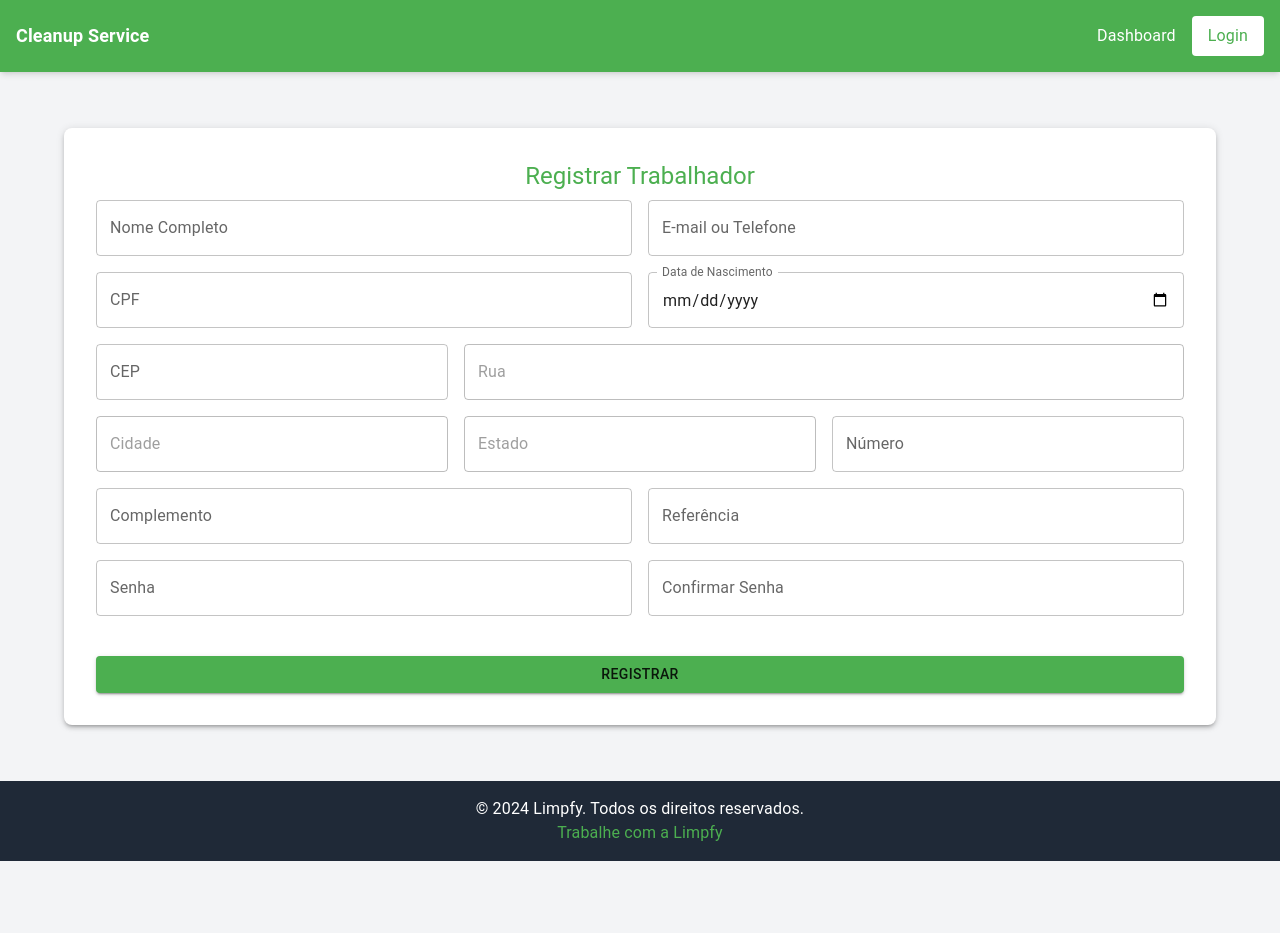
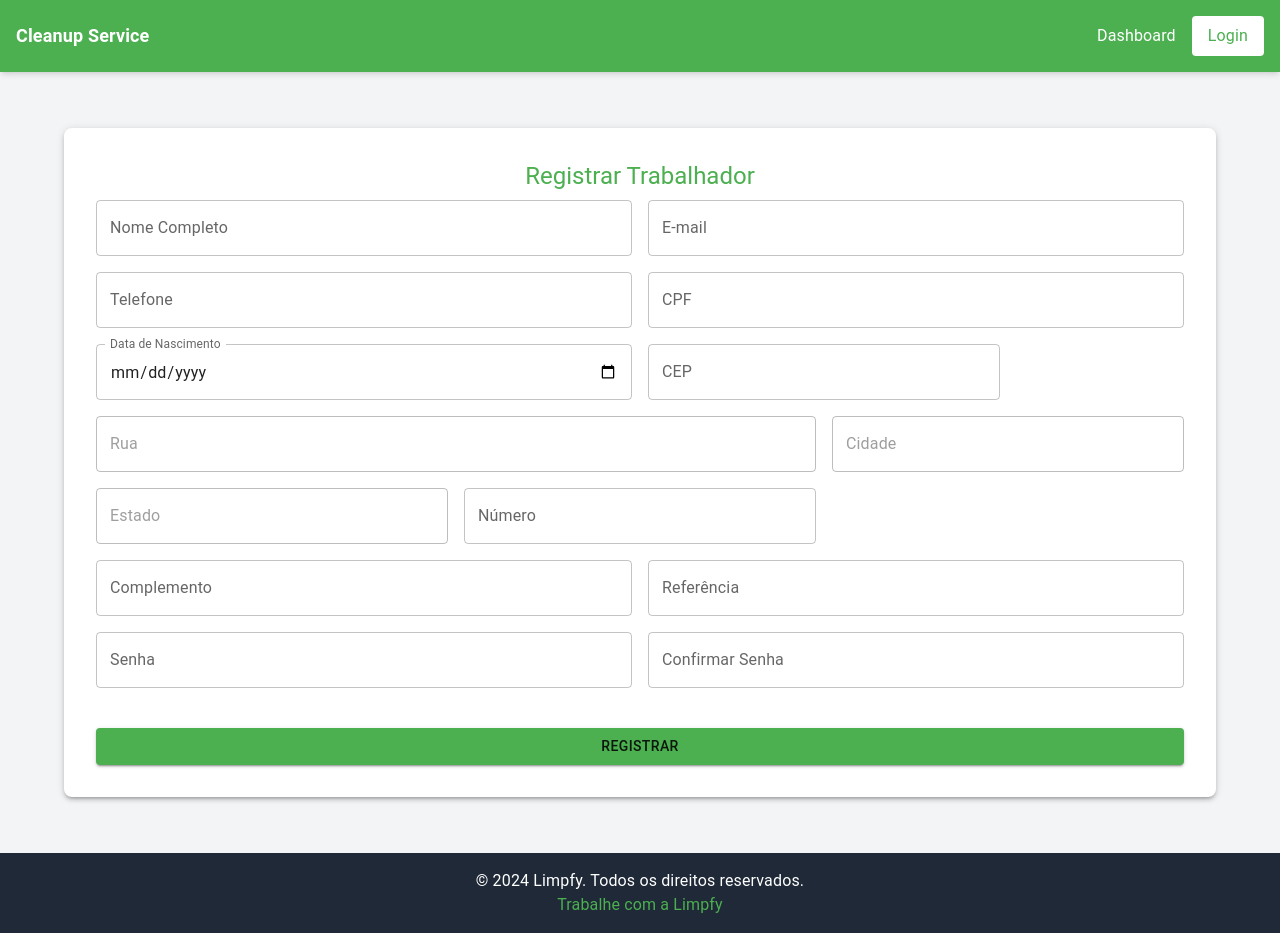
Before and after one commit to prcordova/my-cleaning-app, a Next.js app: page /register/worker in a window 1280 px wide. Before the commit the page ends 861 px from the top, so only its background shows below. Built offline with nearby package versions, Linux system fonts and the light colour scheme.

Commit message:
layout correto

```diff
--- a/src/app/register/worker/page.tsx
+++ b/src/app/register/worker/page.tsx
@@ -17,7 +17,7 @@ import { validateCPF } from "@/utils/validateCPF";
 const workerSchema = z
   .object({
     fullName: z.string().min(3, "Nome deve ter pelo menos 3 caracteres."),
-    emailOrPhone: z
+    email: z
       .string()
       .nonempty("E-mail ou telefone é obrigatório.")
       .regex(
@@ -32,6 +32,8 @@ const workerSchema = z
       const age = new Date().getFullYear() - new Date(date).getFullYear();
       return age >= 18;
     }, "Você precisa ter pelo menos 18 anos."),
+    phone: z.string().nonempty("Telefone é obrigatório."),
+    address: z.object({
       cep: z.string().regex(/^\d{8}$/, "CEP deve conter exatamente 8 números."),
       street: z.string().nonempty("Rua é obrigatória."),
       city: z.string().nonempty("Cidade é obrigatória."),
@@ -39,6 +41,7 @@ const workerSchema = z
       number: z.string().nonempty("Número é obrigatório."),
       complement: z.string().optional(),
       reference: z.string().optional(),
+    }),
     password: z
       .string()
       .min(8, "Senha deve ter pelo menos 8 caracteres.")
@@ -55,7 +58,8 @@ const RegisterWorker = () => {
 
   const [formData, setFormData] = useState({
     fullName: "",
-    emailOrPhone: "",
+    email: "",
+    phone: "",
     cpf: "",
     birthDate: "",
     cep: "",
@@ -114,20 +118,28 @@ const RegisterWorker = () => {
 
     setIsLoading(true);
     setErrors({});
-    console.log("Dados do formulário antes da validação:", formData);
-    console.log("Erros de validação:", errors);
-
     try {
-      // Atualize manualmente os valores no estado antes da validação
       const updatedFormData = {
-        ...formData,
-        street: formData.street || "", // Garante que "street" tenha valor
-        city: formData.city || "", // Garante que "city" tenha valor
-        state: formData.state || "", // Garante que "state" tenha valor
+        fullName: formData.fullName,
+        email: formData.email,
+        phone: formData.phone,
+        cpf: formData.cpf,
+        birthDate: formData.birthDate,
+        phone: formData.phone,
+        password: formData.password,
+        confirmPassword: formData.confirmPassword,
+        address: {
+          cep: formData.cep,
+          street: formData.street,
+          city: formData.city,
+          state: formData.state,
+          number: formData.number,
+          complement: formData.complement,
+          reference: formData.reference,
+        },
       };
 
-      // Validação com Zod
-      workerSchema.parse(updatedFormData);
+      workerSchema.parse(formData);
 
       const response = await fetch("http://localhost:3000/auth/register", {
         method: "POST",
@@ -199,14 +211,27 @@ const RegisterWorker = () => {
           <Grid item xs={12} md={6}>
             <TextField
               fullWidth
-              name="emailOrPhone"
-              label="E-mail ou Telefone"
+              name="email"
+              label="E-mail"
               variant="outlined"
-              value={formData.emailOrPhone}
+              value={formData.email}
               onChange={handleChange}
               onBlur={handleBlur}
-              error={!!errors.emailOrPhone}
-              helperText={errors.emailOrPhone}
+              error={!!errors.email}
+              helperText={errors.email}
+            />
+          </Grid>
+          <Grid item xs={12} md={6}>
+            <TextField
+              fullWidth
+              name="phone"
+              label="Telefone"
+              variant="outlined"
+              value={formData.phone}
+              onChange={handleChange}
+              onBlur={handleBlur}
+              error={!!errors.phone}
+              helperText={errors.phone}
             />
           </Grid>
           <Grid item xs={12} md={6}>
@@ -350,13 +375,13 @@ const RegisterWorker = () => {
 
           <Grid item xs={12}>
             <Button
-              type="button"
+              type="submit"
               onClick={handleSubmit}
               variant="contained"
               color="primary"
               fullWidth
               sx={{ mt: 3 }}
-              disabled={isLoading} // Desabilita o botão enquanto está carregando
+              disabled={isLoading}
             >
               {isLoading ? "Registrando..." : "Registrar"}
             </Button>
```
Lines whose indentation alone changed are shown as unchanged.
